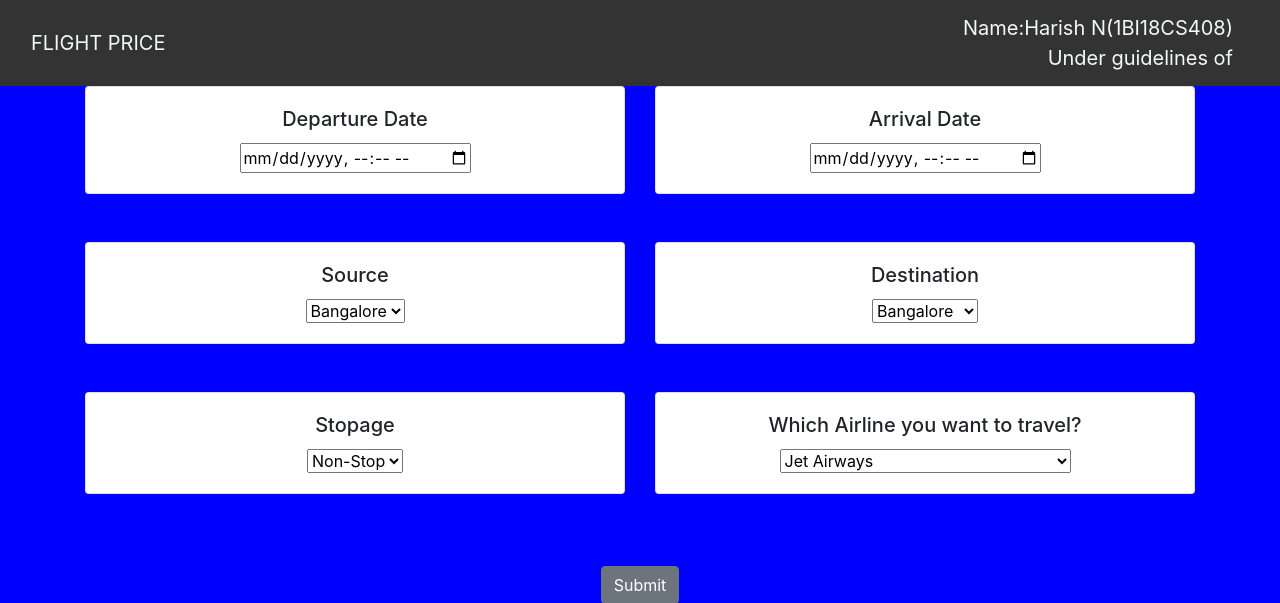
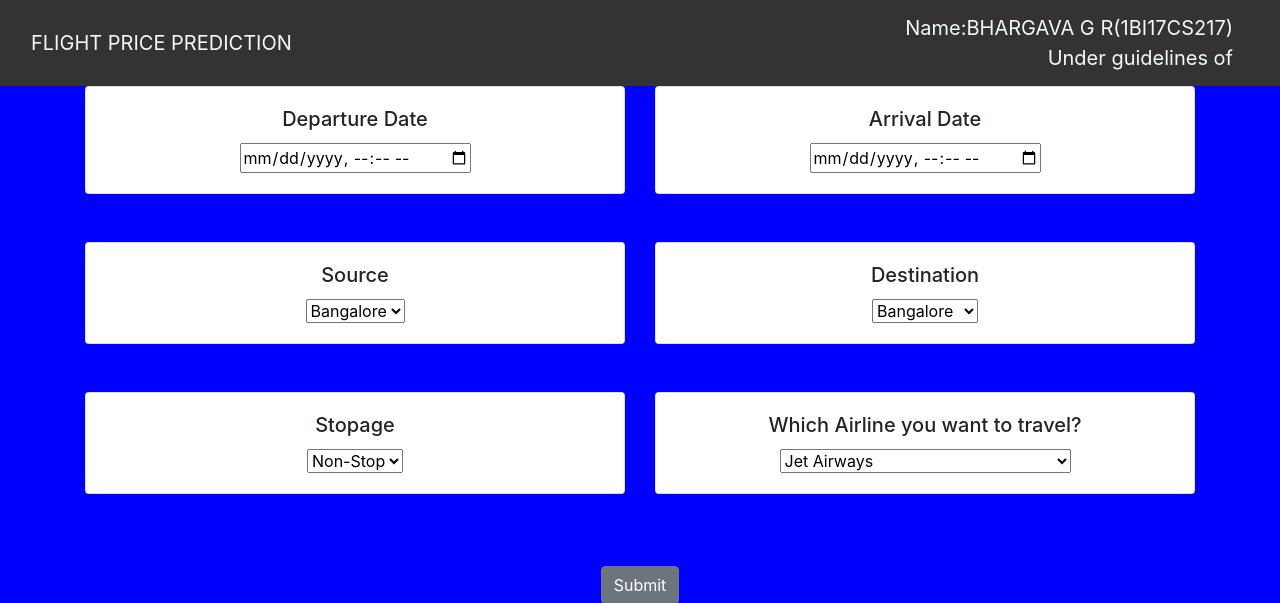
Before and after one commit to Bhargavgr/FLIGHT-PRICE-PREDICTION, a Flask app: page / in a window 1280 px wide. Shown: the top 603 px of the page. Run offline with Flask 2, Linux system fonts and the light colour scheme; parts of the project's set-up code (start-up, migrations or seed data) failed here and were passed over; some libraries are stand-ins or nearby versions.

Commit message:
Update home.html

```diff
--- a/templates/home.html
+++ b/templates/home.html
@@ -23,10 +23,10 @@
     <nav class="navbar navbar-inverse navbar-fixed-top">
         <div class="container-fluid">
             <div class="navbar-header">
-                <a class="navbar-brand" href="/">FLIGHT PRICE</a>
+                <a class="navbar-brand" href="/">FLIGHT PRICE PREDICTION</a>
             </div>
 			<div class="navbar-header">
-                <a class="navbar-brand" align="right" color="white" href="/">Name:Harish N(1BI18CS408)<br>
+                <a class="navbar-brand" align="right" color="white" href="/">Name:BHARGAVA G R(1BI17CS217)<br>
 				Under guidelines of
 				</a>
             </div>
```
